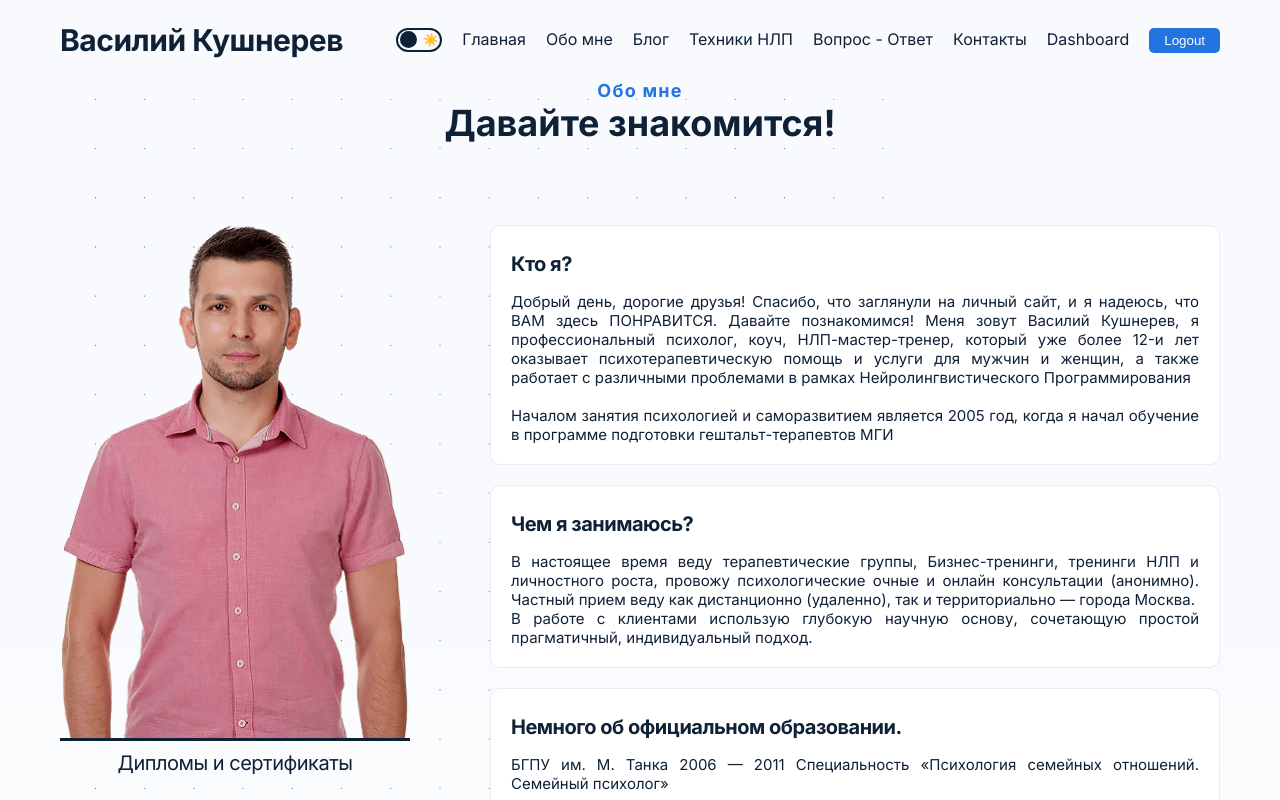
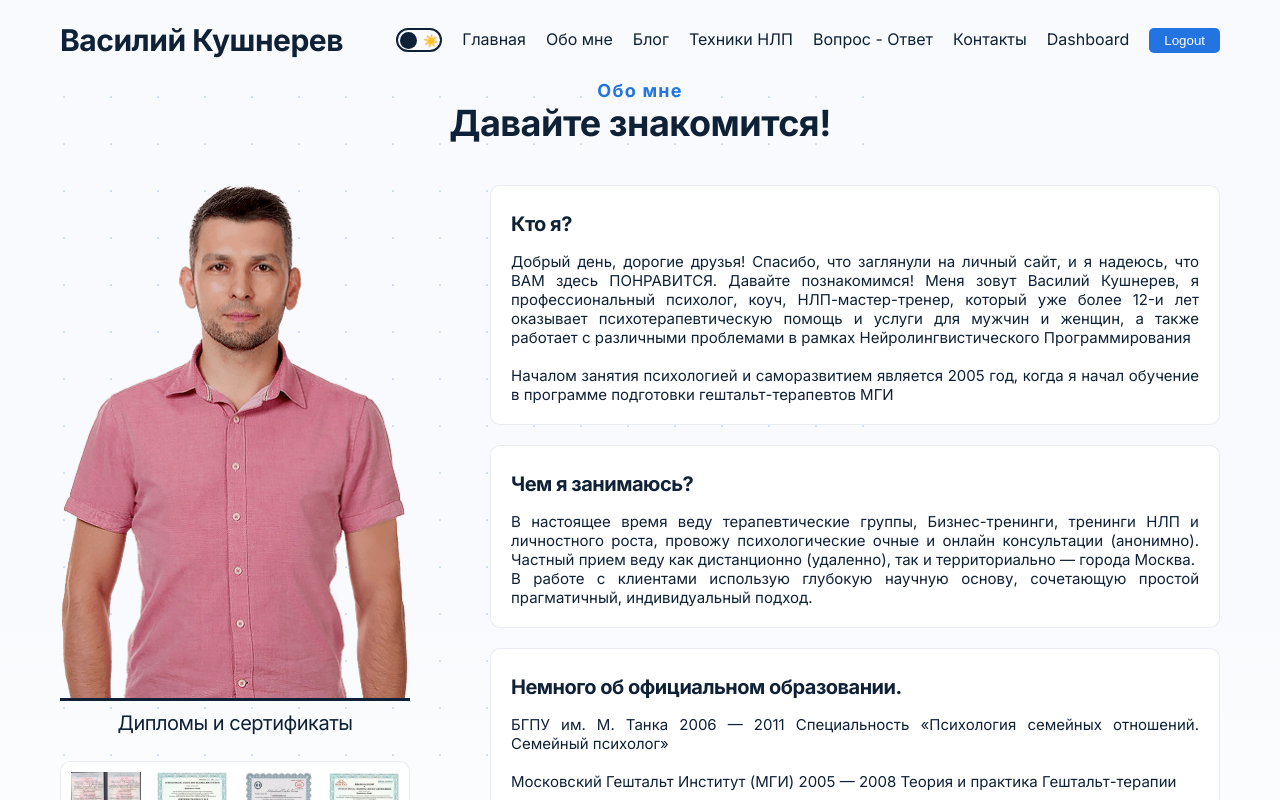
Before and after one commit to 233gme/VasiliyKushnerev_website, a Next.js app: page /about in a window 1280 px wide. Shown: the top 800 px of the page. Built offline with nearby package versions, Linux system fonts and the light colour scheme.

Commit message:
Added auth, fixed styles

```diff
--- a/src/app/about/about.module.css
+++ b/src/app/about/about.module.css
@@ -9,9 +9,11 @@
 }
 
 .container_title {
-    padding: 0 20px 80px;
+    padding: 0 30px 40px;
     font-size: 36px;
-    margin: 0 auto;
+    text-align: center;
+    letter-spacing: -0.5px;
+    font-weight: 700;
 }
 
 .container_subtitle {
--- a/src/app/blog/blog.module.css
+++ b/src/app/blog/blog.module.css
@@ -6,7 +6,15 @@
 }
 
 .mainContainer {
+    height: calc(100vh - 130px);
+}
 
+.title {
+    padding: 0 30px 40px;
+    font-size: 36px;
+    text-align: center;
+    letter-spacing: -0.5px;
+    font-weight: 700;
 }
 
 .imageContainer {
@@ -20,11 +28,11 @@
 .content {
 }
 
-.title {
+.post_title {
     margin-bottom: 10px;
 }
 
-.desc {
+.post_desc {
     font-size: 18px;
     color: var(--over);
 }
--- a/src/app/components/Button/button.module.css
+++ b/src/app/components/Button/button.module.css
@@ -3,11 +3,11 @@
     cursor: pointer;
     background-color: var(--secondary);
     border: none;
-    border-radius: 5px;
+    border-radius: var(--r-section);
     width: max-content;
     color: var(--white);
-    font-size: 16px;
-    letter-spacing: 1px;
+    font-size: 20px;
+    font-weight: bold;
     transition: all linear 0.3s;
 }
 
--- a/src/app/components/DarkModeToggle/darkModeToggle.module.css
+++ b/src/app/components/DarkModeToggle/darkModeToggle.module.css
@@ -6,7 +6,7 @@
     display: flex;
     justify-content: space-between;
     align-items: center;
-    padding: 0 2px 2px 2px;
+    padding: 2px;
     cursor: pointer;
     position: relative;
 }
--- a/src/app/components/Form/form.module.css
+++ b/src/app/components/Form/form.module.css
@@ -11,7 +11,7 @@
     border: 2px solid var(--primary);
     border-radius: var(--r-section);
     outline: none;
-    color: var(--white);
+    color: var(--primary);
     font-size: 20px;
     font-weight: bold;
     transition: border-color linear 0.3s;
--- a/src/app/contact/contacts.module.css
+++ b/src/app/contact/contacts.module.css
@@ -2,9 +2,11 @@
 }
 
 .title {
-    padding: 0 20px 40px;
+    padding: 0 30px 40px;
     font-size: 36px;
     text-align: center;
+    letter-spacing: -0.5px;
+    font-weight: 700;
 }
 
 .subtitle {
@@ -89,12 +91,12 @@
 }
 
 .contact > span {
-    font-size: 18px;
+    font-size: 16px;
     font-weight: 500;
 }
 
 .contact > a {
     color: var(--secondary);
-    font-size: 18px;
-    font-weight: 500;
+    font-size: 16px;
+    font-weight: 600;
 }
--- /dev/null
+++ b/src/app/dashboard/(auth)/login/login.module.css
@@ -0,0 +1,47 @@
+.container {
+    display: flex;
+    align-items: center;
+    flex-direction: column;
+    gap: 20px;
+}
+
+.title {
+    color: var(--primary);
+}
+
+.subtitle {
+    font-size: 20px;
+    margin-bottom: 30px;
+    color: var(--secondary);
+}
+
+.or {
+    color: var(--over);
+}
+
+.link {
+    text-decoration: underline;
+    color: var(--over);
+    transition: color linear 0.3s;
+}
+
+.link:hover {
+    color: var(--secondary);
+}
+
+.google {
+    width: 300px;
+    padding: 20px;
+    cursor: pointer;
+    border: none;
+    border-radius: 5px;
+    color: var(--white);
+    font-weight: bold;
+    transition: all linear 0.3s;
+    background-color: rgba(228, 97, 50, 0.72);
+}
+
+.google:hover {
+    box-shadow: rgba(228, 97, 50, 0.803) 0 2px 10px !important;
+    background-color: rgba(228, 97, 50, 0.803);
+}
--- a/src/app/privacy_policy/pryvacy_policy.module.css
+++ b/src/app/privacy_policy/pryvacy_policy.module.css
@@ -7,6 +7,9 @@
 .title {
     font-size: 36px;
     margin: 30px auto;
+    padding: 0 30px 40px;
+    letter-spacing: -0.5px;
+    font-weight: 700;
 }
 
 .subtitle {
--- a/src/app/techniques/techniques.module.css
+++ b/src/app/techniques/techniques.module.css
@@ -5,9 +5,11 @@
 }
 
 .title {
-    padding: 0 20px 40px;
+    padding: 0 30px 40px;
     font-size: 36px;
     text-align: center;
+    letter-spacing: -1.5px;
+    font-weight: 700;
 }
 
 .subtitle {
```
